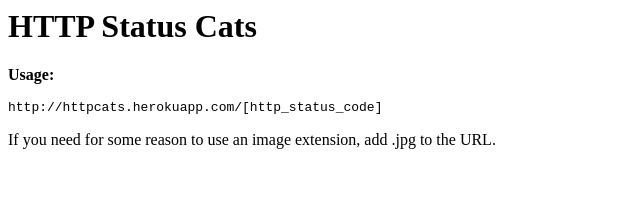
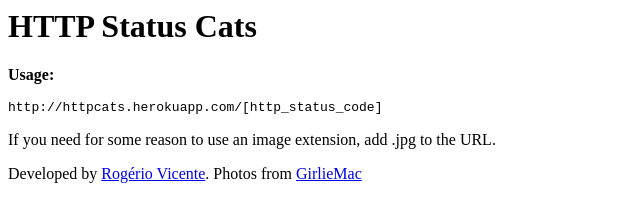
Before and after one commit to rogeriopvl/http-status-cats-api, a website: page index.html in a window 1280 px wide. Shown: the whole page, without its empty margins (0-640 px from the left). Drawn offline with Linux system fonts and the light colour scheme.

Commit message:
Added credits to index.

```diff
--- a/index.html
+++ b/index.html
@@ -1,3 +1,5 @@
 <h1>HTTP Status Cats</h1>
 <p><b>Usage:</b> <pre>http://httpcats.herokuapp.com/[http_status_code]</pre></p>
 <p>If you need for some reason to use an image extension, add .jpg to the URL.</p>
+
+<p>Developed by <a href="rogeriopvl.com">Rogério Vicente</a>. Photos from <a href="http://www.flickr.com/photos/girliemac/sets/72157628409467125/with/6509400997/">GirlieMac</a></p>
```
